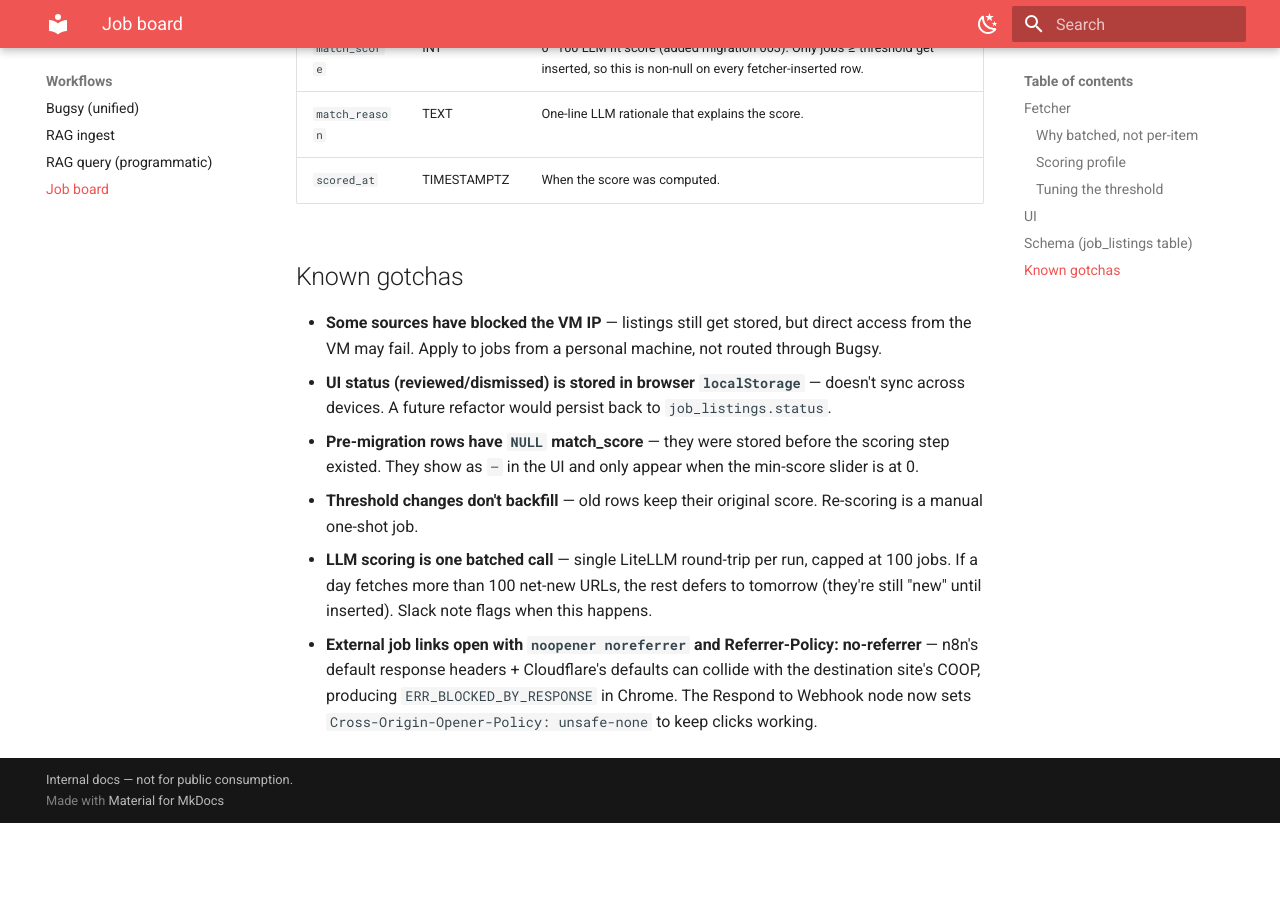
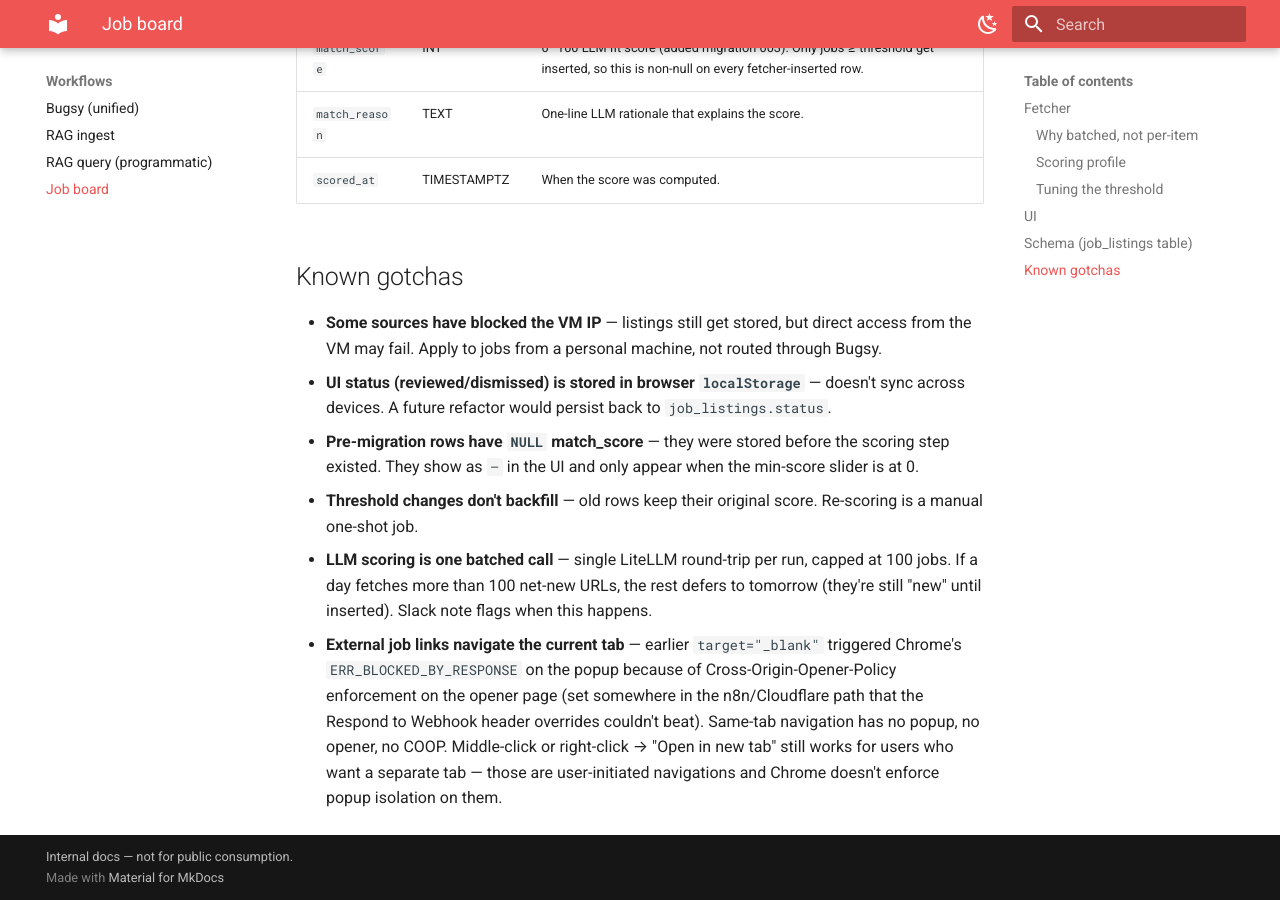
Before and after one commit to anthonycoffey/_agent, an MkDocs documentation site: the page built from docs/workflows/job-board.md, in a window 1280 px wide and 900 px high, scrolled down 3178 px. Built offline with MkDocs 1.6.1 and Material for MkDocs 9.7.7, drawn with Linux system fonts in a browser that asks for light colours; before the commit the page ends 4001 px from its top, so only the background shows below that.

Commit message:
fix(job-board-ui): drop target=_blank; same-tab nav avoids COOP popup block
Chrome was throwing ERR_BLOCKED_BY_RESPONSE on regular clicks (the link
opens as a popup, opener-isolation kicks in via something we can't
override from Respond to Webhook). Shift+click worked because that's
a fresh window with no opener. Same-tab nav sidesteps the popup
entirely; middle-click / right-click still let users open in a new tab
manually because those are user-initiated and Chrome doesn't apply
popup isolation to them.

```diff
--- a/docs/workflows/job-board.md
+++ b/docs/workflows/job-board.md
@@ -95,4 +95,4 @@ inline under the title.
 - **Pre-migration rows have `NULL` match_score** — they were stored before the scoring step existed. They show as `—` in the UI and only appear when the min-score slider is at 0.
 - **Threshold changes don't backfill** — old rows keep their original score. Re-scoring is a manual one-shot job.
 - **LLM scoring is one batched call** — single LiteLLM round-trip per run, capped at 100 jobs. If a day fetches more than 100 net-new URLs, the rest defers to tomorrow (they're still "new" until inserted). Slack note flags when this happens.
-- **External job links open with `noopener noreferrer` and Referrer-Policy: no-referrer** — n8n's default response headers + Cloudflare's defaults can collide with the destination site's COOP, producing `ERR_BLOCKED_BY_RESPONSE` in Chrome. The Respond to Webhook node now sets `Cross-Origin-Opener-Policy: unsafe-none` to keep clicks working.
+- **External job links navigate the current tab** — earlier `target="_blank"` triggered Chrome's `ERR_BLOCKED_BY_RESPONSE` on the popup because of Cross-Origin-Opener-Policy enforcement on the opener page (set somewhere in the n8n/Cloudflare path that the Respond to Webhook header overrides couldn't beat). Same-tab navigation has no popup, no opener, no COOP. Middle-click or right-click → "Open in new tab" still works for users who want a separate tab — those are user-initiated navigations and Chrome doesn't enforce popup isolation on them.
```
Also changed, not shown: 1 other file.
